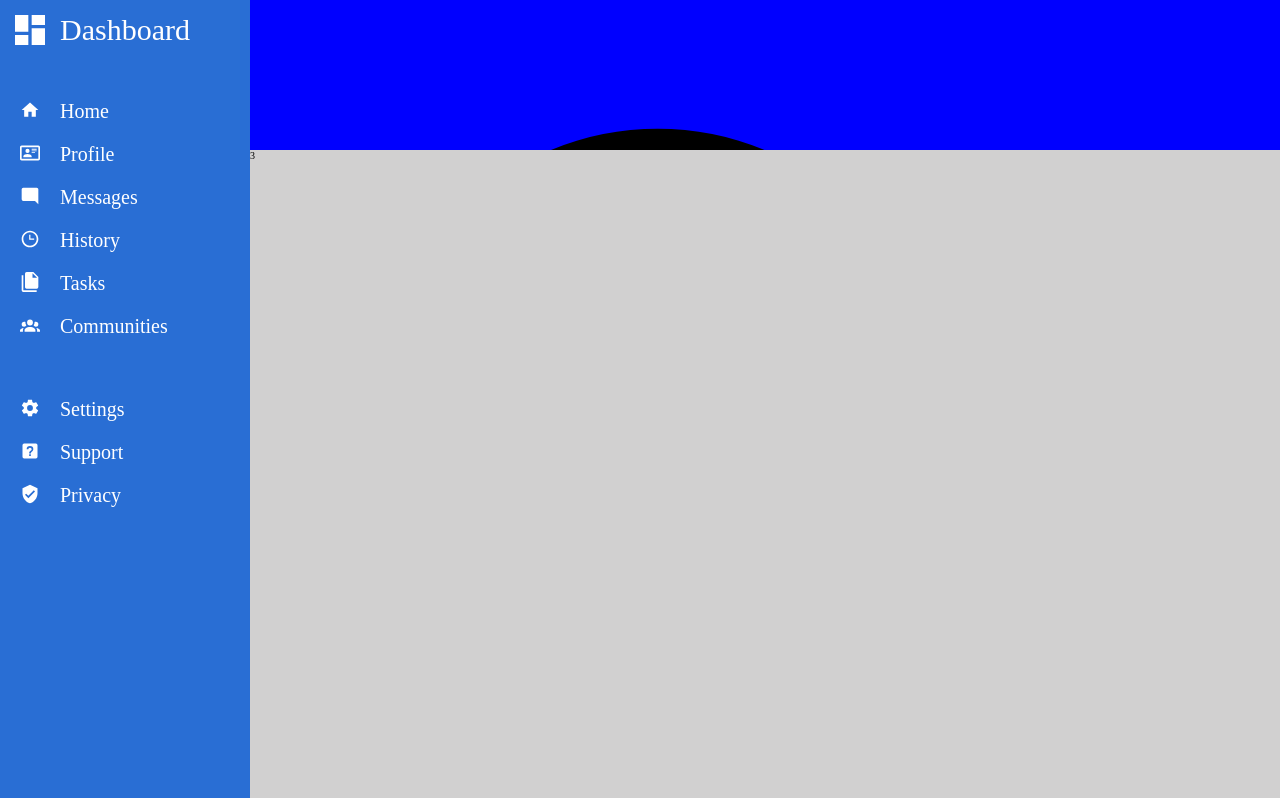
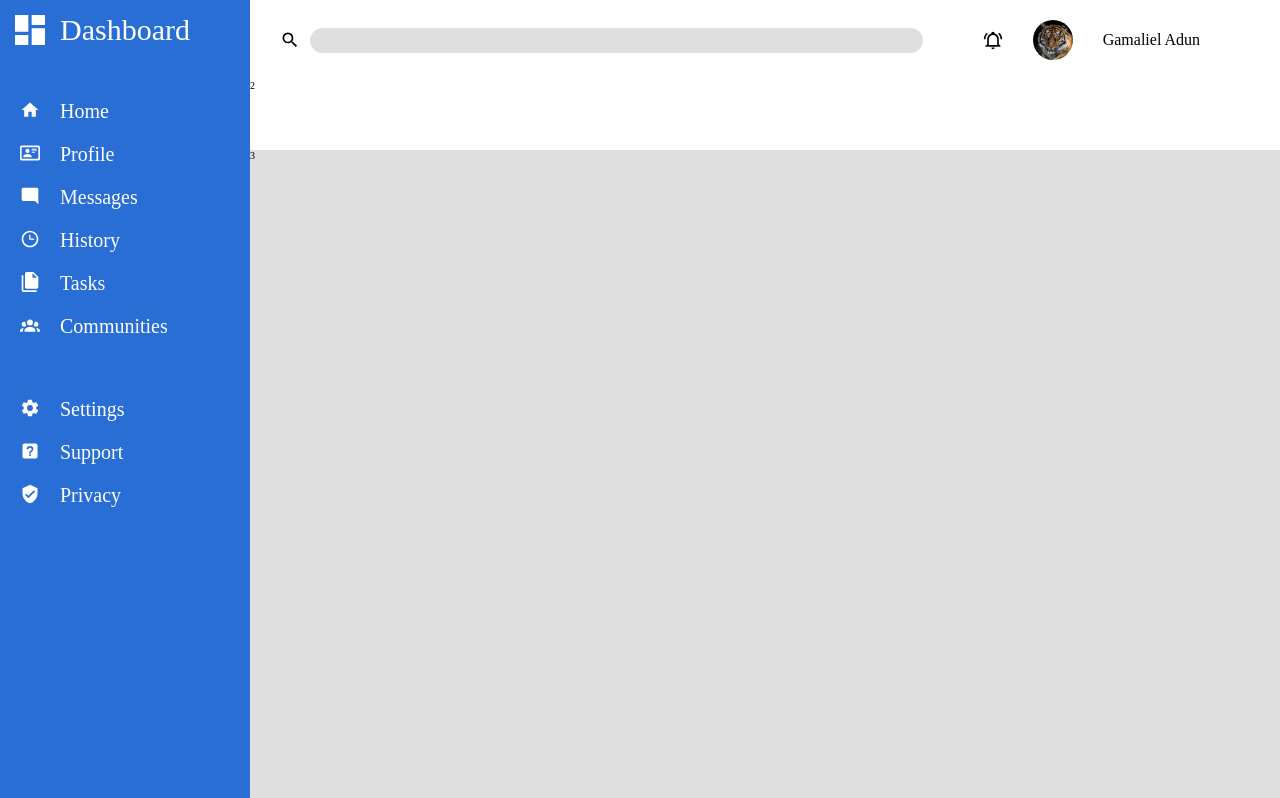
Before and after one commit to Gamwal/top-dashboard-project, a plain HTML site: page index.html in a window 1280 px wide. Shown: the top 798 px of the page. Drawn offline with Linux system fonts and the light colour scheme.

Commit message:
add styling for header top

```diff
--- a/style.css
+++ b/style.css
@@ -13,13 +13,8 @@ body {
   grid-template: 150px 1fr / 250px 1fr;
 }
 
-.header {
-  background-color: blue;
-  grid-area: 1 / 2 / 2 / -1;
-}
-
 .main-content {
-  background-color: rgb(209, 208, 208);
+  background-color: rgb(224, 223, 223);
 }
 
 .sidebar {
@@ -46,8 +41,8 @@ body {
   padding-left: 1rem;
 }
 
-.nav img,
-.support img {
+.sidebar-icon,
+.header-icon {
   height: 2rem;
 }
 
@@ -65,3 +60,53 @@ body {
 .sidebar img {
   filter: invert();
 }
+
+.header {
+  /* background-color: rgb(255, 255, 255); */
+  grid-area: 1 / 2 / 2 / -1;
+  display: grid;
+  grid-template-rows: 1fr 2fr;
+}
+
+.header .icon {
+  height: 2rem;
+}
+
+.search-bar,
+.profile-details {
+  padding: 2rem 3rem;
+  display: flex;
+  align-items: center;
+  gap: 1rem;
+}
+
+.search-bar {
+  flex: 1
+}
+
+.header-top {
+  display: flex;
+}
+
+input[type*="text"] {
+  background-color: rgb(224, 223, 223);
+  border: none;
+  height: 2.5rem;
+  border-radius: 1.5rem;
+}
+
+.profilepic {
+  border-radius: 50%;
+  height: 4rem
+}
+
+.profile-details {
+  font-size: 1.6rem;
+  gap: 3rem;
+  padding-right: 8rem;
+}
+
+.search-bar input {
+  flex-grow: 1;
+  max-width: 700px;
+}
```
